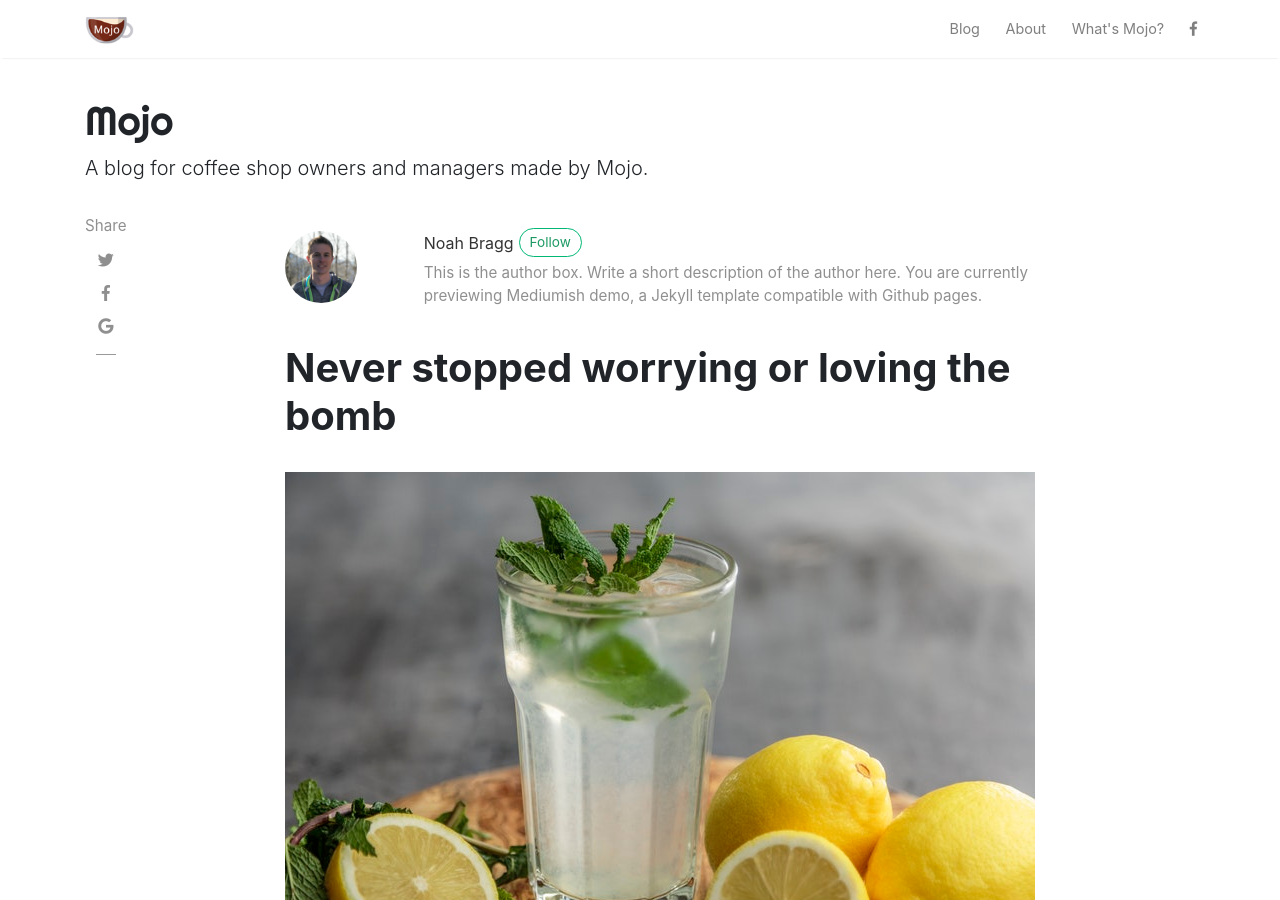
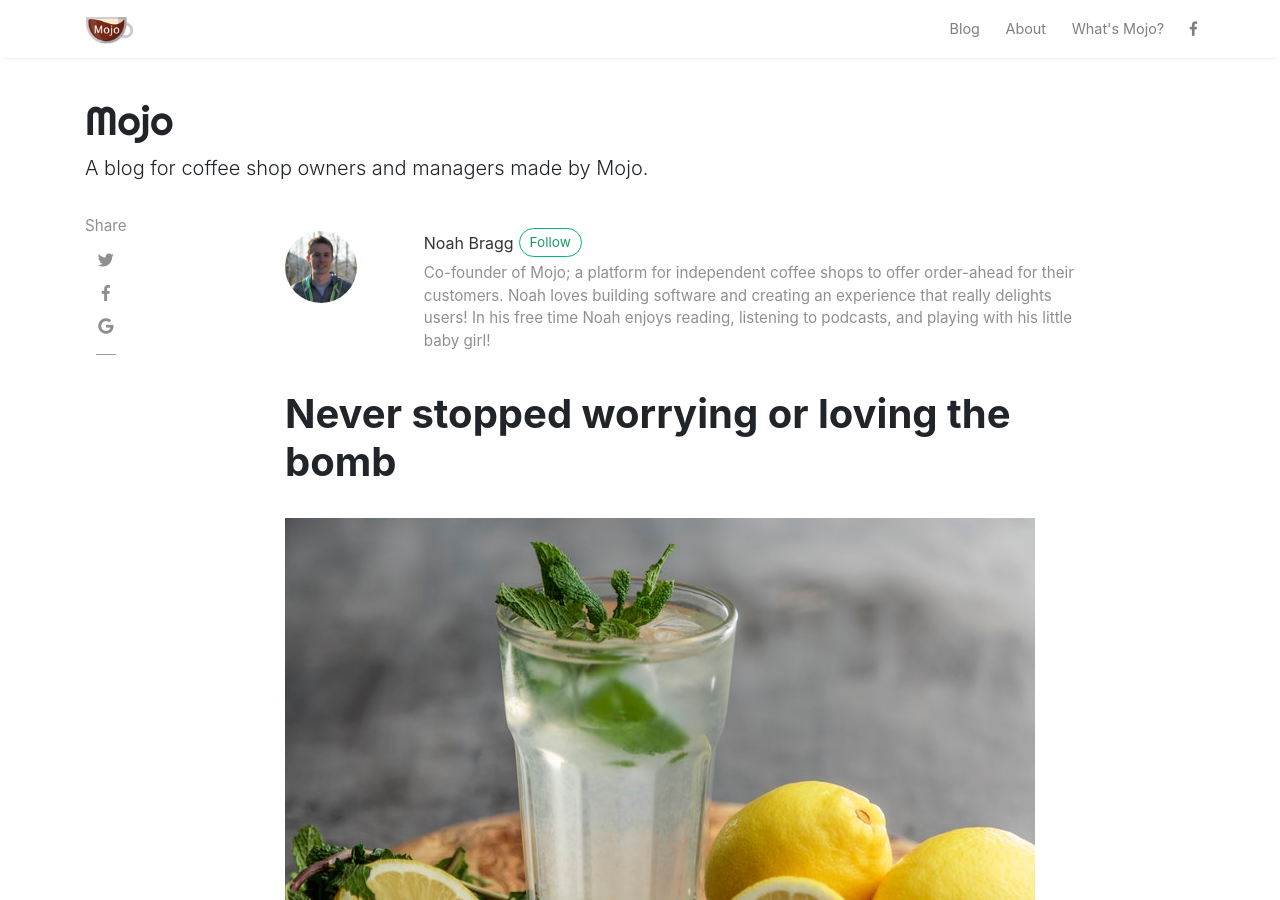
Before and after one commit to normdoow/normdoow.github.io, a Jekyll site: the page built from _posts/2018-01-12-never-stopped-worrying-never-loved-bomb.md, in a window 1280 px wide and 900 px high. Built offline with Jekyll 4.4.1, drawn with Linux system fonts in a browser that asks for light colours; nearby versions of some CDN libraries; comment, search, counter and statistics services are not loaded.

Commit message:
added Noah's bio

```diff
--- a/_config.yml
+++ b/_config.yml
@@ -26,7 +26,7 @@ authors:
     email: noah@mojocoffee.io
     web: https://twitter.com/NoahBraggg
     twitter: https://twitter.com/NoahBraggg
-    description: "This is the author box. Write a short description of the author here. You are currently previewing Mediumish demo, a Jekyll template compatible with Github pages."
+    description: "Co-founder of Mojo; a platform for independent coffee shops to offer order-ahead for their customers. Noah loves building software and creating an experience that really delights users! In his free time Noah enjoys reading, listening to podcasts, and playing with his little baby girl!"
 
 # Plugins
 plugins:
```
